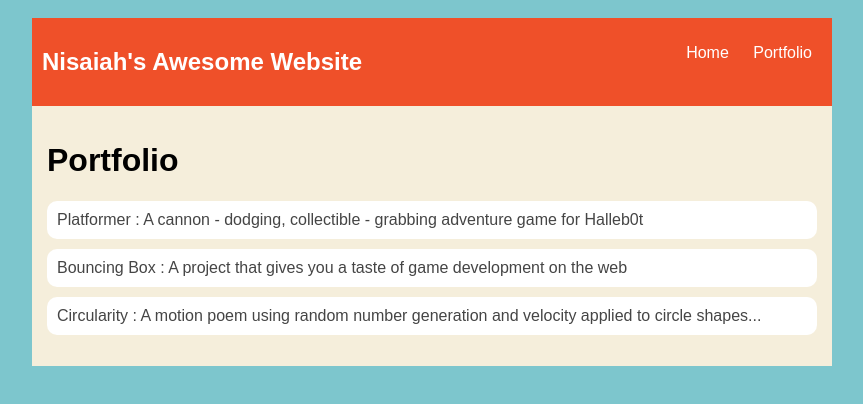
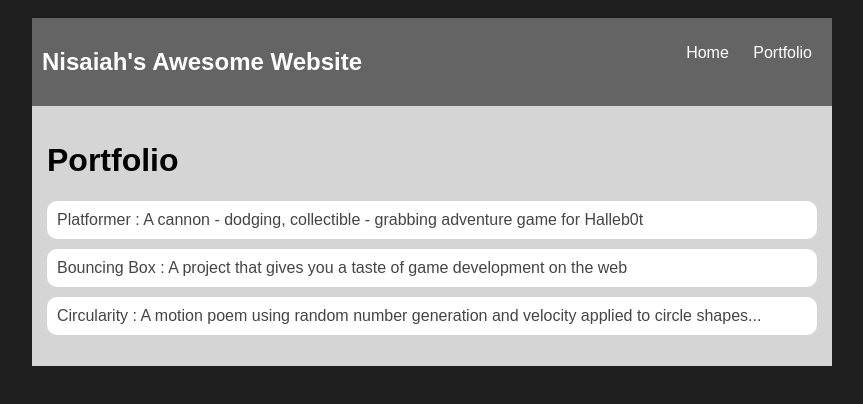
Before and after one commit to Nisaiah-Bennett/Nisaiah-Bennett.github.io, a plain HTML site: page portfolio.html in a window 1280 px wide. Shown: the whole page, without its empty margins (208-1071 px from the left). Drawn offline with Linux system fonts and the light colour scheme.

Commit message:
add portfolio.html file

```diff
--- a/portfolio.html
+++ b/portfolio.html
@@ -4,7 +4,7 @@
         <title> Nisaiah's Awesome  Website</title>
          <style type="text/css">
             body {
-                background: rgb(125, 198, 205);
+                background: rgb(30, 30, 30);
                 color: rgb(45, 45, 45);
                 padding: 10px;
                 font-family: arial;
@@ -21,7 +21,7 @@
 
             /* navigation menu */
             nav {
-                background: rgb(239, 80, 41);
+                background: #646464;
                 margin: 0 auto;
                 display: flex;
                 padding: 10px;
@@ -29,7 +29,7 @@
             h1 {
                 display: flex;
                 align-items: center;
-                color: rgb(255, 255, 255);
+                color: white;
                 flex: 1;
             }
             #nav-ul {
@@ -46,7 +46,7 @@
 
             /* main container area beneath menu */
             main {
-                background: rgb(245, 238, 219);
+                background: rgb(214, 213, 213);
                 display: flex;
             }
             .content {
```
